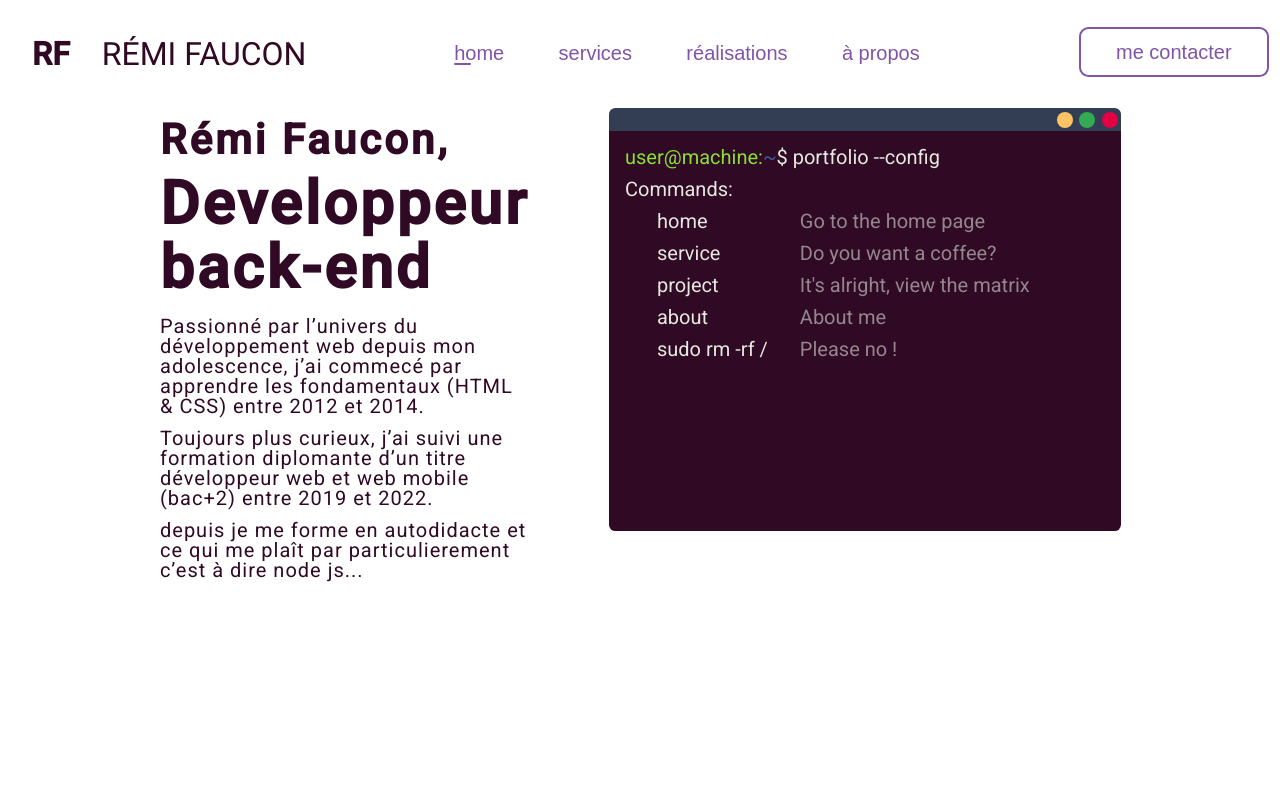
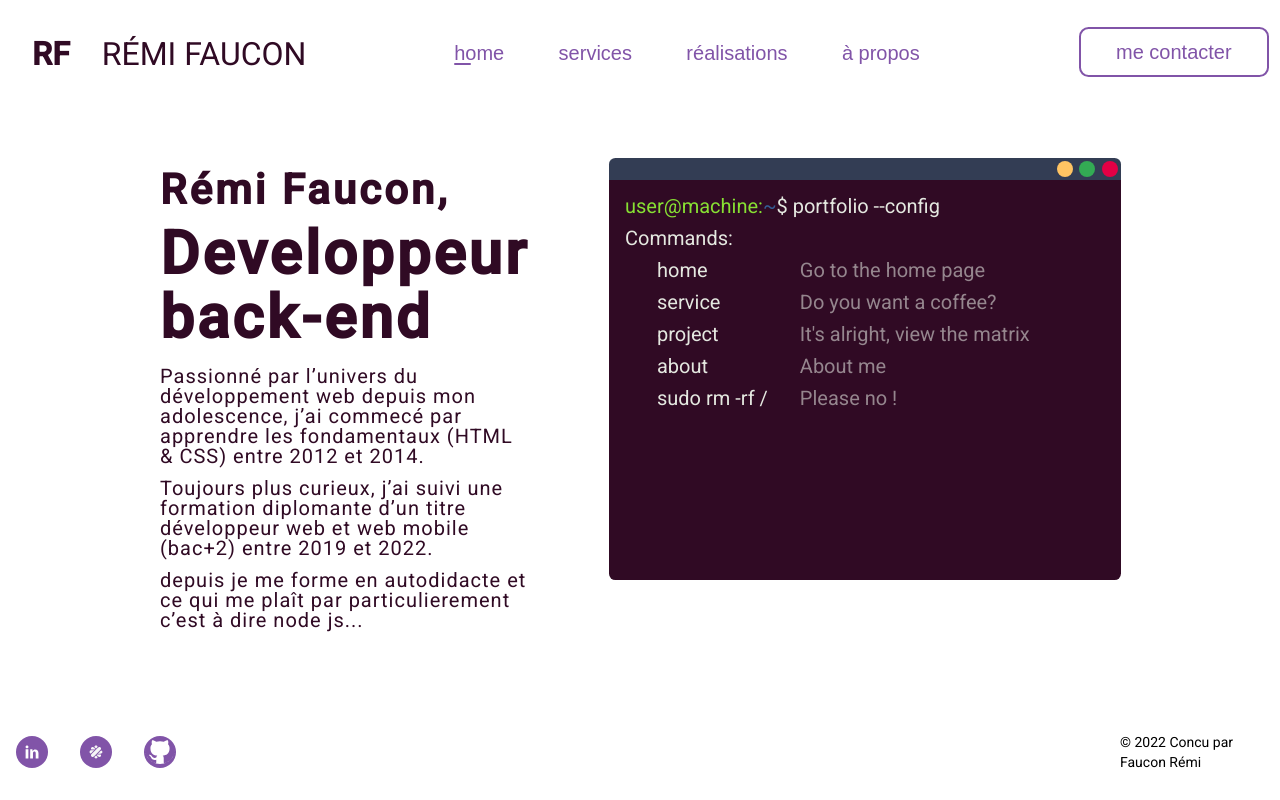
Before and after one commit to remiFaucon/portfolio, an Angular app: page / in a window 1280 px wide. Built offline with nearby package versions, Linux system fonts and the light colour scheme.

Commit message:
footer fin home presque fin

```diff
--- a/src/app/app.module.ts
+++ b/src/app/app.module.ts
@@ -16,7 +16,6 @@ import { FooterComponent } from './footer/footer.component';
 @NgModule({
   declarations: [
     AppComponent,
-    FooterComponent,
   ],
   imports: [
     BrowserModule.withServerTransition({appId: 'serverApp'}),
--- a/src/app/footer/footer.component.html
+++ b/src/app/footer/footer.component.html
@@ -1 +1,19 @@
-<p>footer works!</p>
+<div class="reseau">
+  <a href="">
+    <svg width="14" height="14" viewBox="0 0 14 14" fill="none" xmlns="http://www.w3.org/2000/svg">
+      <path d="M3.37329 13.4284H0.618184V4.24476H3.37329V13.4284ZM13.4753 13.4284H10.7202V8.52251C10.7202 7.24415 10.2647 6.60772 9.36196 6.60772C8.64655 6.60772 8.19288 6.96404 7.96512 7.67762C7.96512 8.83659 7.96512 13.4284 7.96512 13.4284H5.21002C5.21002 13.4284 5.24676 5.16313 5.21002 4.24476H7.38472L7.55278 6.08149H7.60971C8.17451 5.16313 9.07726 4.54047 10.3152 4.54047C11.2566 4.54047 12.0179 4.80221 12.5992 5.45976C13.1842 6.11823 13.4753 7.0017 13.4753 8.24241V13.4284Z" fill="white"/>
+      <path d="M1.99574 3.32639C2.7819 3.32639 3.4192 2.70964 3.4192 1.94884C3.4192 1.18804 2.7819 0.571289 1.99574 0.571289C1.20957 0.571289 0.572266 1.18804 0.572266 1.94884C0.572266 2.70964 1.20957 3.32639 1.99574 3.32639Z" fill="white"/>
+    </svg>
+  </a>
+  <a href="">
+    <svg width="14" height="14" viewBox="0 0 14 14" fill="none" xmlns="http://www.w3.org/2000/svg">
+      <path d="M11.5756 2.42388C10.6017 1.45063 9.56799 2.08239 8.91873 2.73122L2.79343 8.85245C2.14417 9.50128 1.46928 10.4831 2.48589 11.5075C3.51104 12.532 4.49348 11.849 5.14275 11.2002L11.268 5.07897C11.9173 4.43014 12.5495 3.39713 11.5756 2.42388ZM5.72367 2.1763L7.02219 3.47396L8.34635 2.15069C8.43178 2.05678 8.52575 1.97994 8.61973 1.90311C8.48304 1.20305 8.08152 0.571289 7.02219 0.571289C5.96287 0.571289 5.56135 1.20305 5.42466 1.90311C5.52718 1.98848 5.62115 2.07385 5.72367 2.1763ZM8.33781 11.8149L7.01365 10.4916L5.71512 11.7893C5.61261 11.8917 5.51863 11.9771 5.42466 12.0625C5.56989 12.7711 5.99704 13.4284 7.01365 13.4284C8.03881 13.4284 8.45741 12.7711 8.60264 12.0625C8.51721 11.9771 8.43178 11.9003 8.33781 11.8149ZM5.16837 5.31802H2.66529C1.75119 5.31802 0.572266 5.60828 0.572266 6.97425C0.572266 7.99872 1.23007 8.41705 1.93914 8.56218C2.03311 8.47681 5.16837 5.31802 5.16837 5.31802ZM12.0967 5.38631C12.0198 5.48022 8.86747 8.63902 8.86747 8.63902H11.3364C12.2505 8.63902 13.4294 8.42559 13.4294 6.98279C13.4294 5.92416 12.7972 5.52291 12.0967 5.38631ZM5.9885 4.49844L6.43273 4.0545L5.1342 2.75683C4.48494 2.108 3.5025 1.43355 2.47734 2.44949C1.72556 3.20077 1.89642 3.92644 2.2894 4.51551C2.41754 4.50698 5.9885 4.49844 5.9885 4.49844ZM8.04735 9.4586L7.60311 9.90253L8.92727 11.2258C9.57654 11.8746 10.6102 12.4979 11.5841 11.5332C12.3103 10.8075 12.1394 10.0477 11.7379 9.44152C11.6098 9.45006 8.04735 9.4586 8.04735 9.4586Z" fill="#F6F6F6"/>
+    </svg>
+  </a>
+  <a href="">
+    <svg width="30" height="24" viewBox="0 0 30 24" fill="none" xmlns="http://www.w3.org/2000/svg">
+      <path d="M15 23.9999C23.2843 23.9999 30 17.2842 30 8.99993C30 8.98996 30 8.97998 30 8.97002C29.9871 15.5554 25.6981 21.1386 19.7506 23.1147C18.9891 23.2594 18.7472 22.8177 18.7472 22.4179V18.2824C18.7472 16.889 18.2586 15.9924 17.7204 15.5301C21.0625 15.1612 24.5696 13.8985 24.5696 8.15851C24.5696 6.52691 23.9872 5.19417 23.0279 4.15002C23.1817 3.77271 23.6965 2.25318 22.8788 0.195707C22.8788 0.195707 21.6213 -0.204955 18.7566 1.72831C17.5581 1.39676 16.2753 1.23145 15.0009 1.22585C13.7256 1.23145 12.4419 1.39676 11.2453 1.72831C8.38053 -0.205889 7.12116 0.195707 7.12116 0.195707C6.30345 2.25318 6.8192 3.77271 6.97393 4.15002C6.01463 5.19417 5.43042 6.52691 5.43042 8.15851C5.43042 13.8836 8.93192 15.1649 12.2628 15.5423C11.8342 15.9158 11.446 16.5743 11.3091 17.54C10.4548 17.921 8.28301 18.5804 6.94486 16.2988C6.94486 16.2988 6.15154 14.8642 4.64647 14.7587C4.64647 14.7587 3.18267 14.7409 4.54426 15.6674C4.54426 15.6674 5.52701 16.1269 6.20874 17.8528C6.20874 17.8528 7.07333 20.7238 11.2453 19.8207C11.251 20.7604 11.2481 21.5554 11.2463 22.0419C11.2458 22.2008 11.2453 22.3268 11.2453 22.4142C11.2453 22.8102 11.009 23.2529 10.2588 23.1165C4.30567 21.1433 0.0129362 15.5572 2.91943e-05 8.97001C9.73441e-06 8.97998 0 8.98995 0 8.99993C0 17.2842 6.71573 23.9999 15 23.9999Z" fill="white"/>
+    </svg>
+  </a>
+</div>
+<p>© 2022 Concu par Faucon Rémi</p>
--- a/src/app/footer/footer.component.scss
+++ b/src/app/footer/footer.component.scss
@@ -0,0 +1,28 @@
+:host{
+  position:absolute;
+  bottom:0;
+  left:0;
+  right:0;
+  max-width: 1440px;
+  margin: 0 auto 1rem auto;
+  display: flex;
+  justify-content: space-between;
+  .reseau{
+    display: flex;
+    a{
+      display: flex;
+      background-color: #8154A8;
+      width: 2rem;
+      height: 2rem;
+      border-radius: 1rem;
+      margin: 1rem;
+      svg{
+        margin: auto;
+      }
+    }
+  }
+  p{
+    width: 10rem;
+    margin: auto 0;
+  }
+}
--- a/src/app/header/header.component.scss
+++ b/src/app/header/header.component.scss
@@ -3,7 +3,6 @@ header{
   font-size: 20px;
   display: flex;
   justify-content: space-between;
-  max-width: 80rem;
   margin: 1rem auto;
   h2{
     font-weight: normal;
--- a/src/app/home/home.component.css
+++ b/src/app/home/home.component.css
@@ -1,9 +1,12 @@
 .page {
+  position: absolute;
+  top: 50%;
+  left: 50%;
+  transform: translate(-50%, -50%);
   display: flex;
   justify-content: space-between;
   max-width: 75rem;
-  width: 75vw;
-  margin: auto; }
+  width: 75vw; }
   .page .textContent {
     width: 30rem;
     margin-right: 5rem;
--- a/src/app/home/home.component.html
+++ b/src/app/home/home.component.html
@@ -8,3 +8,4 @@
   </div>
   <app-terminal></app-terminal>
 </div>
+<app-footer></app-footer>
--- a/src/app/home/home.component.scss
+++ b/src/app/home/home.component.scss
@@ -1,9 +1,12 @@
 .page {
+  position: absolute;
+  top: 50%;
+  left: 50%;
+  transform: translate(-50%, -50%);
   display: flex;
   justify-content: space-between;
   max-width: 75rem;
   width: 75vw;
-  margin: auto;
   .textContent {
     width: 30rem;
     margin-right: 5rem;
```
Also changed, not shown: src/app/footer/footer.component.css (+23 -1 lines), src/app/home/home.module.ts (+7 -5 lines), 2 other files (tests, documents, lock files or other folders).
